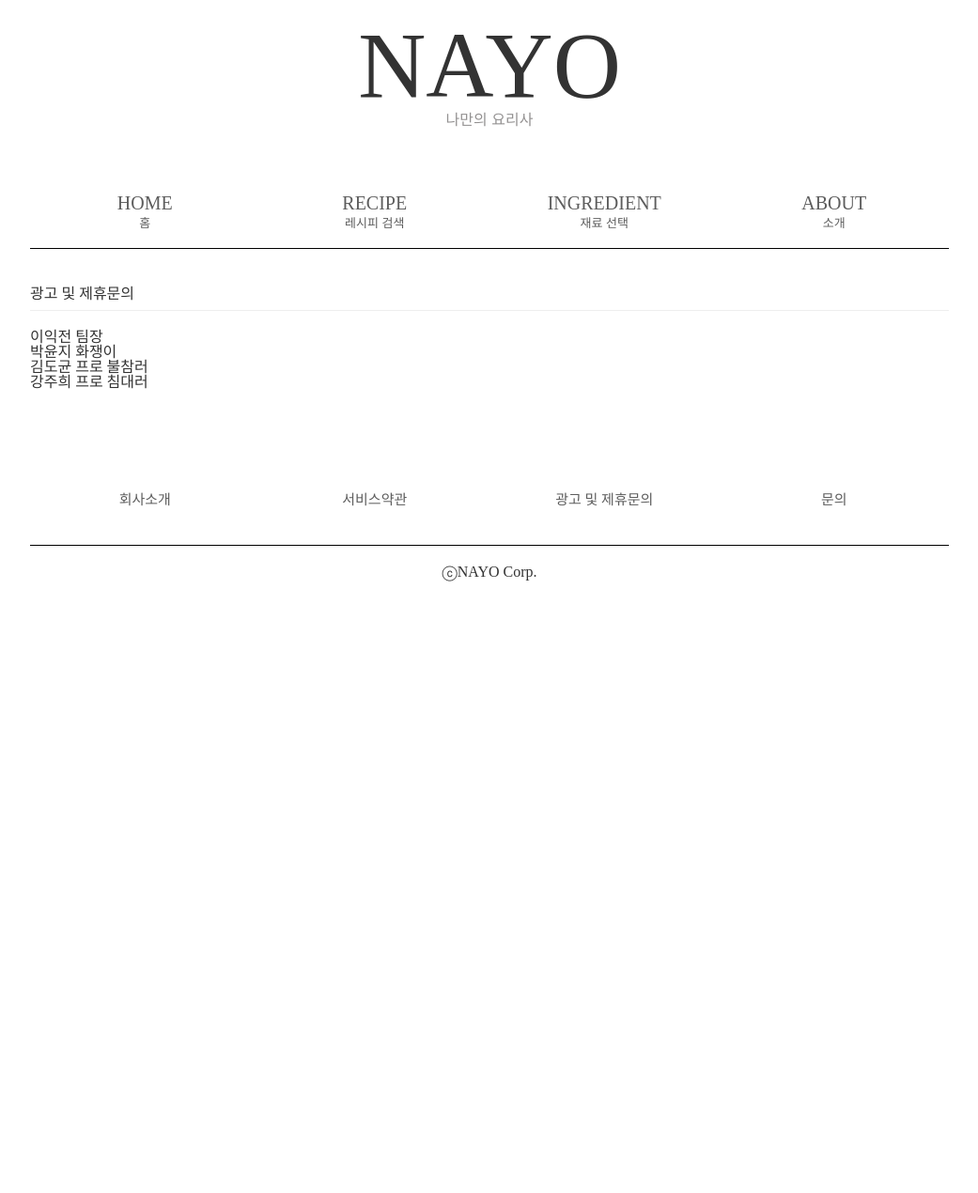
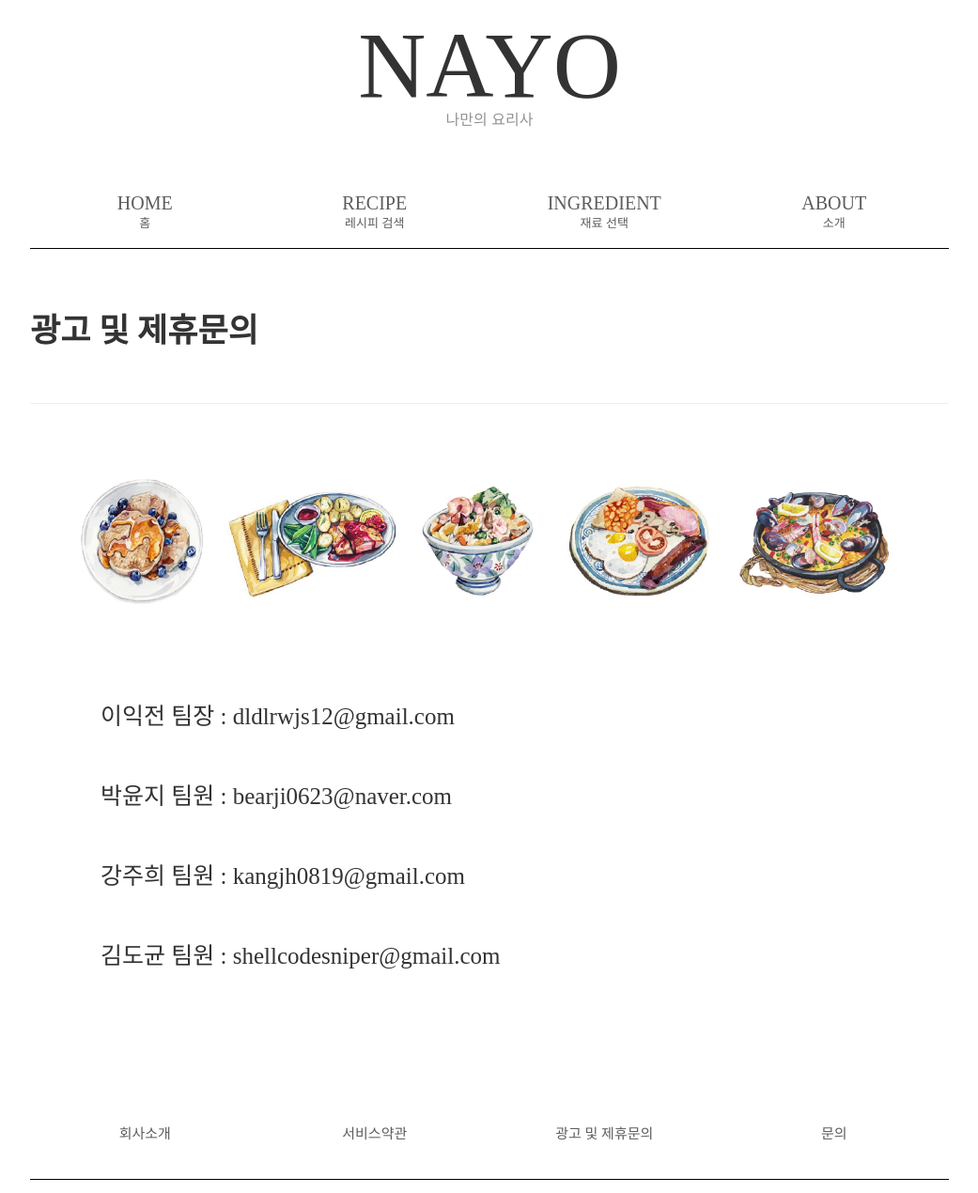
Before and after one commit to leeikjeun/lifeasy, a Django app: page /footer/advertising in a window 1280 px wide. Shown: the top 1270 px of the page at 94% size, without its empty margins (119-1160 px from the left). Before the commit the page ends 619 px from the top, so only its background shows below. Run offline with Django 3.2, Linux system fonts and the light colour scheme; some libraries are stand-ins or nearby versions.

Commit message:
advertising

```diff
--- /dev/null
+++ b/web/static/css/advertising.css
@@ -0,0 +1,22 @@
+.page-header h3 {
+  font-size: 35px;
+  font-weight: bold;
+  margin-top: 70px;
+  margin-bottom: 50px;
+}
+
+.content img {
+  display: flex;
+  margin: auto;
+  margin-top: 65px;
+  margin-bottom: 90px;
+  width: 900px;
+  height: 165px;
+}
+
+.content ul li {
+  font-size: 25px;
+  margin-left: 75px;
+  margin-bottom: 60px;
+
+}
--- a/web/templates/web/footerProvision/advertising.html
+++ b/web/templates/web/footerProvision/advertising.html
@@ -1,6 +1,8 @@
 {% extends 'web/baseHtml/base_html.html' %}
 {% load staticfiles %}
 {% block content %}
+
+<link rel="stylesheet" href="{% static 'css/advertising.css' %}">
 
   <div class="page-header">
     <h3>
@@ -9,13 +11,13 @@
   </div>
   <div class="content">
     <div class="img">
-
+      <img src= "{% static '/img/ff.jpg' %}" alt="food image">
     </div>
     <ul>
-      <li>이익전 팀장</li>
-      <li>박윤지 화쟁이</li>
-      <li>김도균 프로 불참러</li>
-      <li>강주희 프로 침대러</li>
+      <li>이익전 팀장 : dldlrwjs12@gmail.com</li>
+      <li>박윤지 팀원 : bearji0623@naver.com</li>
+      <li>강주희 팀원 : kangjh0819@gmail.com </li>
+      <li>김도균 팀원 : shellcodesniper@gmail.com</li>
     </ul>
   </div>
 
```
Also changed, not shown: web/templates/web/stuff.html (+10 -10 lines), web/static/css/faq.css (added), web/static/img/ff.jpg (added).
